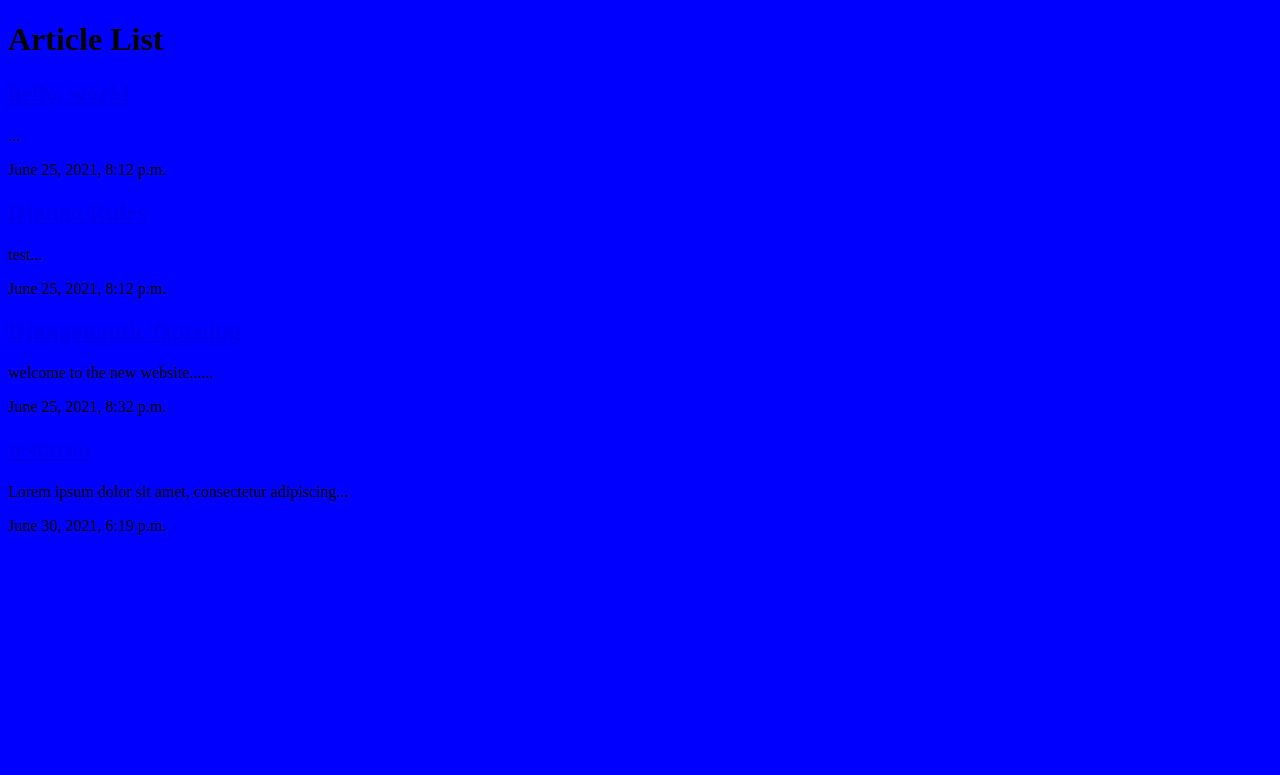
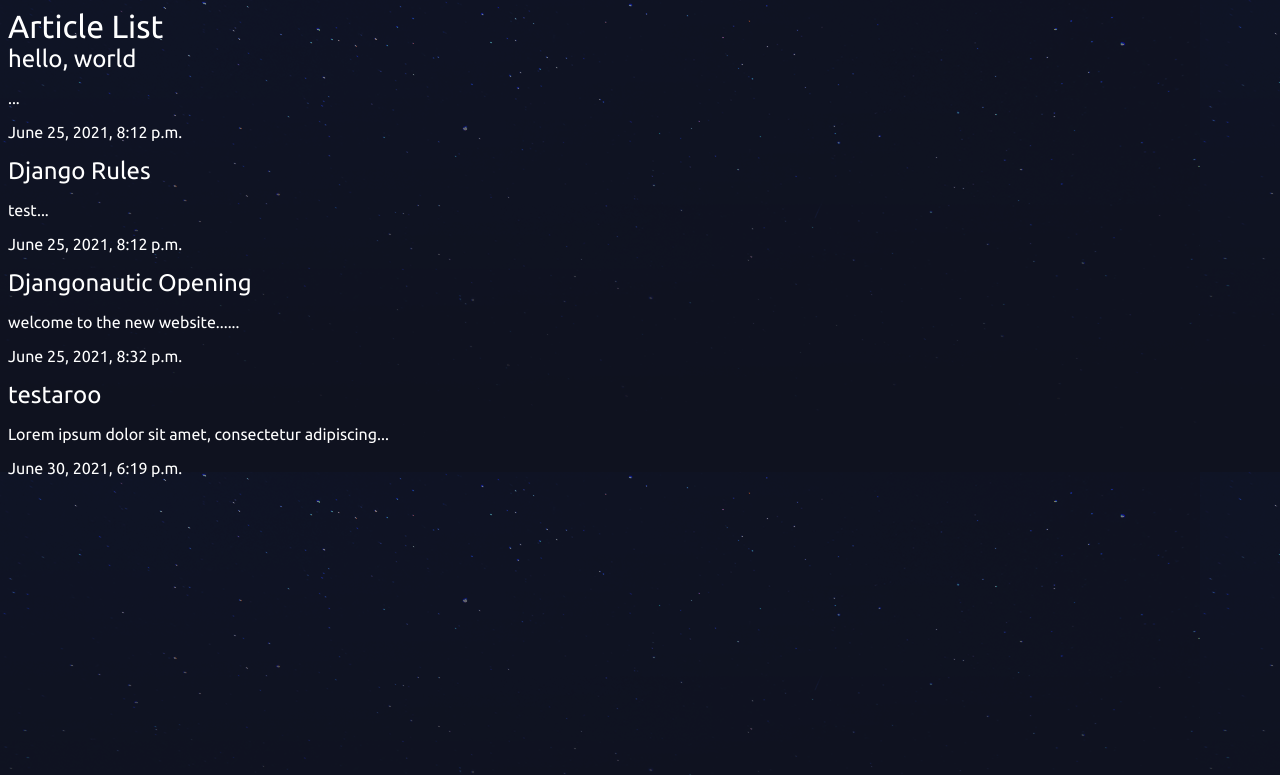
Before and after one commit to rmpsc/Djangonautic, a Django app: page /articles/ in a window 1280 px wide. Shown: the top 775 px of the page. Run offline with Django 3.2, Linux system fonts and the light colour scheme; data comes from the database, SQL or seed files in the repository.

Commit message:
extend templates

```diff
--- a/articles/templates/articles/article_list.html
+++ b/articles/templates/articles/article_list.html
@@ -1,14 +1,7 @@
-<!-- avoid having to change href if STATIC_URL changes -->
-{% load static %}
+{% extends 'base_layout.html' %}
 
-<!DOCTYPE html>
-<html lang="en"></html>
-    <head>
-        <meta charset="UTF-8">
-        <title>Articles</title>
-        <link rel="stylesheet" href="{% static 'styles.css' %}">
-    </head>
-    <body>
+
+{% block content %}
     <h1>Article List</h1>
     <div class="articles">
         {% for article in articles %}
@@ -19,5 +12,4 @@
             </div>
         {% endfor %}
     </div>
-    </body>
-</html>
+{% endblock %}
--- a/assets/styles.css
+++ b/assets/styles.css
@@ -1,3 +1,22 @@
-body {
-    background: blue;
+@import url('https://fonts.googleapis.com/css2?family=Ubuntu&display=swap');
+
+body{
+    background-color: #0f121f;
+    background-image: url(/static/stars.png);
+    background-repeat-y: no-repeat;
+    color: #fff;
 }
+
+body *{
+    font-family: Ubuntu;
+}
+
+h1, h2, h3, h4, h5{
+    font-weight: normal;
+    margin: 0;
+}
+
+a, a:hover, a:visited{
+    color: #fff;
+    text-decoration: none;
+}
--- /dev/null
+++ b/templates/base_layout.html
@@ -0,0 +1,16 @@
+<!-- avoid having to change href if STATIC_URL changes -->
+{% load static %}
+<!DOCTYPE html>
+<html>
+    <head>
+        <meta charset="UTF-8">
+        <title>Articles</title>
+        <link rel="stylesheet" href="{% static 'styles.css' %}">
+    </head>
+    <body>
+        <div class="wrapper">
+            {% block content %}
+            {% endblock %}
+        </div>
+    </body>
+</html>
```
Also changed, not shown: assets/stars.png (added). Lines whose indentation alone changed are shown as unchanged.
